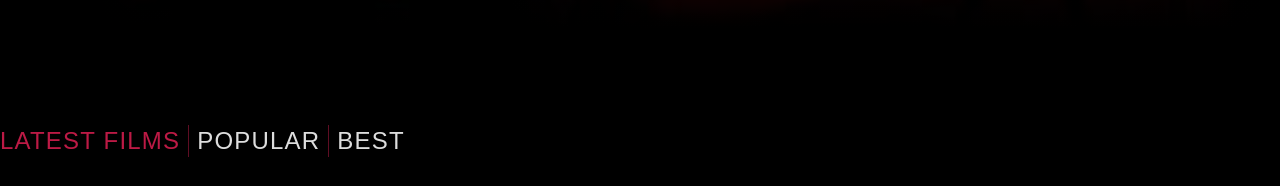
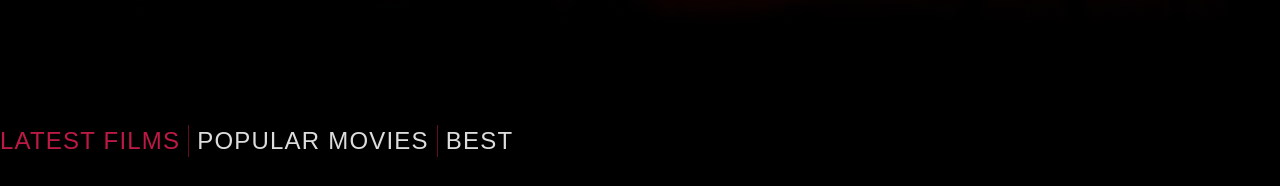
Before and after one commit to Zeynel68/arinproje, a website: page src/index.html in a window 1280 px wide. Shown: the part 535-721 px from the top of the page. Drawn offline with Linux system fonts and the light colour scheme; a web font is replaced by a local one.

Commit message:
movies kelimesi eklendi.

```diff
--- a/src/index.html
+++ b/src/index.html
@@ -114,7 +114,7 @@
 <!--Titles-->
  <div class="flex space-x-2 divide-x divide-arin-red divide-opacity-50 mb-8 pl-10 lg:pl-0">
   <h2 class="font-gemunu uppercase text-2xl text-arin-red tracking-wider"><a href="#">Latest Films</a></h2>
-  <h2 class="font-gemunu uppercase text-2xl text-arin-grey pl-2 hover:text-arin-red  tracking-wider duration-500"><a href="#">Popular</a></h2>
+  <h2 class="font-gemunu uppercase text-2xl text-arin-grey pl-2 hover:text-arin-red  tracking-wider duration-500"><a href="#">Popular Movies</a></h2>
   <h2 class="font-gemunu uppercase text-2xl text-arin-grey pl-2 hover:text-arin-red  tracking-wider duration-500"><a href="#">Best</a></h2>
  </div>
 <!--İmages Container-->
```
